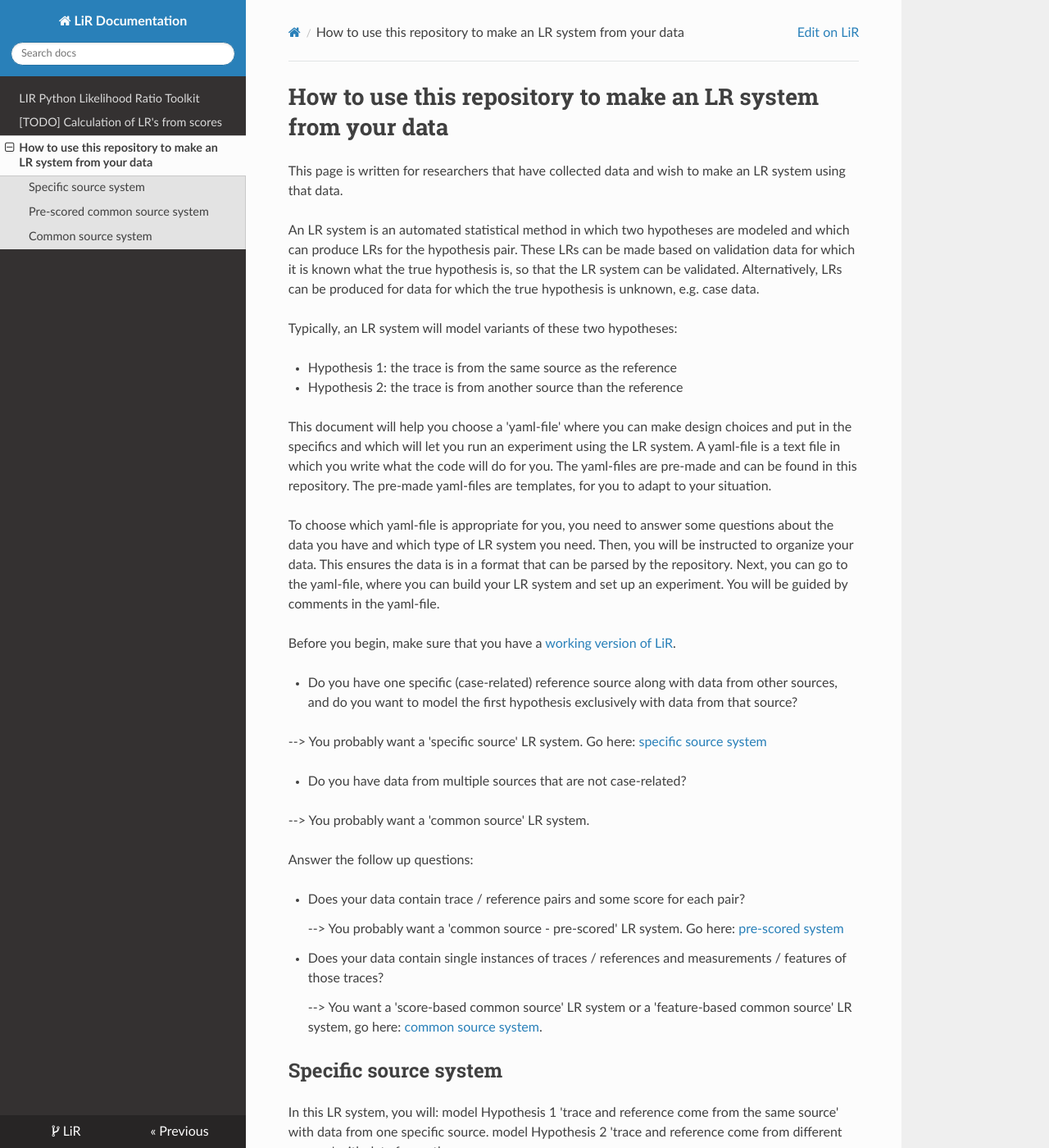
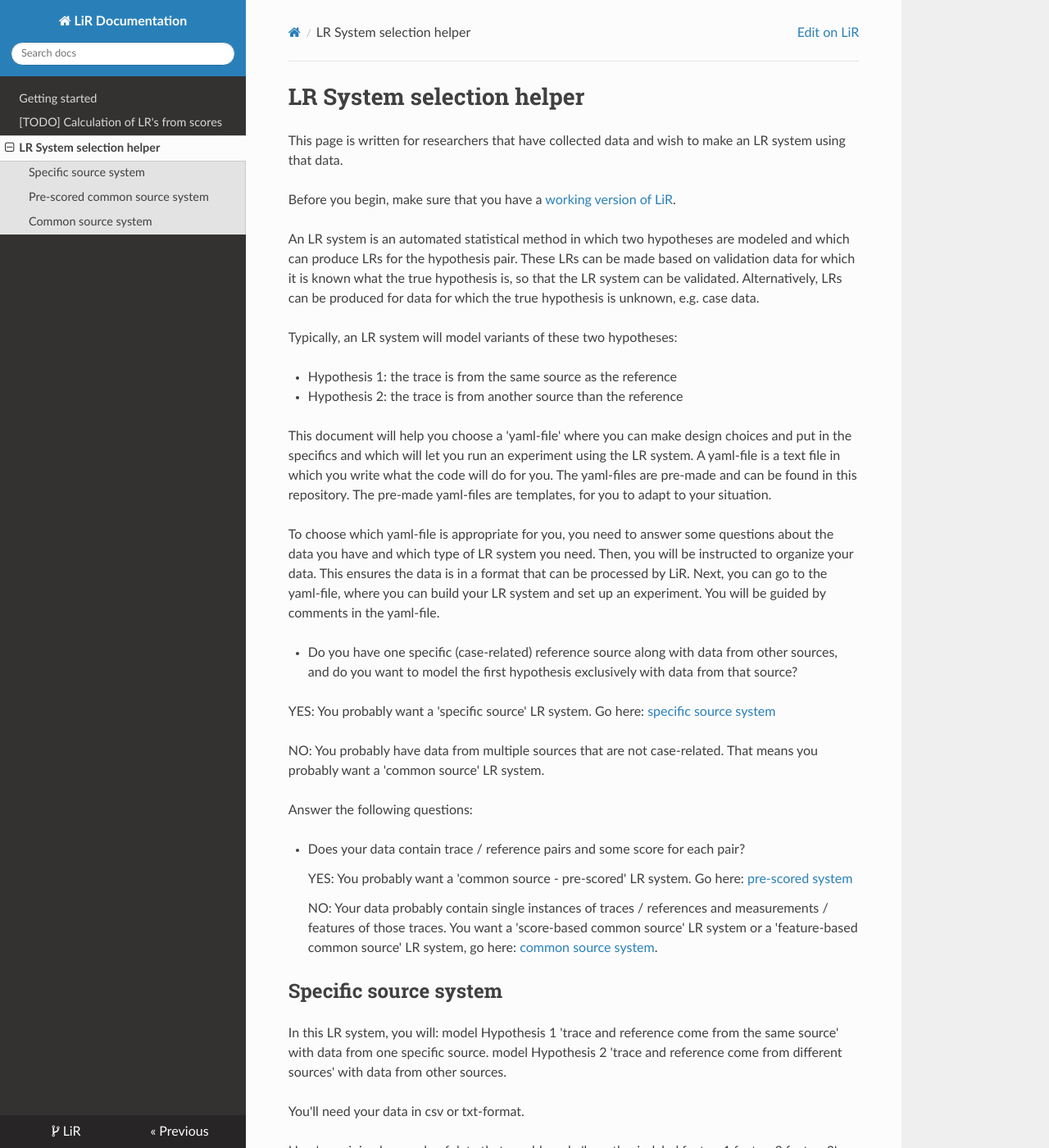
Before and after one commit to NetherlandsForensicInstitute/lir, an MkDocs documentation site: the page built from docs/lrsystem_yaml.md, in a window 1280 px wide and 1400 px high. Shown: the whole window at 82% size. Built offline with MkDocs 1.6.1, drawn with Linux system fonts in a browser that asks for light colours; nearby versions of some CDN libraries.

Commit message:
Textual improvements of index.md and lrsystem_yaml.md (#222)
Co-authored-by: david <d.van.der.vloed@nfi.nl>

```diff
--- a/docs/index.md
+++ b/docs/index.md
@@ -1,5 +1,5 @@
-LIR Python Likelihood Ratio Toolkit
-===================================
+Getting started
+===============
 
 Toolkit for developing, optimising and evaluating Likelihood Ratio (LR) systems. This allows benchmarking of LR systems
 on different datasets, investigating impact of different sampling schemes or techniques, and doing case-based validation
--- a/docs/lrsystem_yaml.md
+++ b/docs/lrsystem_yaml.md
@@ -1,6 +1,9 @@
-# How to use this repository to make an LR system from your data
+LR System selection helper
+==============================================================
 
 This page is written for researchers that have collected data and wish to make an LR system using that data.
+
+Before you begin, make sure that you have a [working version of LiR](index.html).
 
 An LR system is an automated statistical method in which two hypotheses are modeled and which can produce LRs for the hypothesis pair.
 These LRs can be made based on validation data for which it is known what the true hypothesis is, so that the LR system can be validated.
@@ -16,28 +19,24 @@ A yaml-file is a text file in which you write what the code will do for you. The
 The pre-made yaml-files are templates, for you to adapt to your situation.
 
 To choose which yaml-file is appropriate for you, you need to answer some questions about the data you have and which type of LR system you need.
-Then, you will be instructed to organize your data. This ensures the data is in a format that can be parsed by the repository.
+Then, you will be instructed to organize your data. This ensures the data is in a format that can be processed by LiR.
 Next, you can go to the yaml-file, where you can build your LR system and set up an experiment. You will be guided by comments in the yaml-file.
-
-Before you begin, make sure that you have a [working version of LiR](index.html).
 
 - Do you have one specific (case-related) reference source along with data from other sources, and do you want to model the first hypothesis exclusively with data from that source?
 
-  --> You probably want a 'specific source' LR system. Go here: [specific source system](#specific-source-system)
+  YES: You probably want a 'specific source' LR system. Go here: [specific source system](#specific-source-system)
 
-- Do you have data from multiple sources that are not case-related?
+  NO: You probably have data from multiple sources that are not case-related.
+  That means you probably want a 'common source' LR system.
 
-  --> You probably want a 'common source' LR system.
-
-  Answer the follow up questions:
+Answer the following questions:
 
   - Does your data contain trace / reference pairs and some score for each pair?
 
-    --> You probably want a 'common source - pre-scored' LR system. Go here: [pre-scored system](#pre-scored-common-source-system)
+    YES: You probably want a 'common source - pre-scored' LR system. Go here: [pre-scored system](#pre-scored-common-source-system)
 
-  - Does your data contain single instances of traces / references and measurements / features of those traces?
-
-    --> You want a 'score-based common source' LR system or a 'feature-based common source' LR system, go here: [common source system](#common-source-system).
+    NO: Your data probably contain single instances of traces / references and measurements / features of those traces. You want a 'score-based common
+    source' LR system or a 'feature-based common source' LR system, go here: [common source system](#common-source-system).
 
 
 ## Specific source system
@@ -88,8 +87,8 @@ Some other columns are optional, for more information see HERE
 It is possible to make a score-based common-source LR system or a feature-based common-source LR system.
 
 If you don't know what that distinction means, you can:
-- choose 'score-based' and you will build an LR system similar to [here] (link to practitioner's guide).
-- ask advice from your favourite forensic statistician.
+  - choose 'score-based' and you will build an LR system similar to [here] (link to practitioner's guide).
+  - ask advice from your favourite forensic statistician.
 
 If you do know what the distinction means but you are unsure what is best for your data, you can use this repository to build multiple LR systems, perform validation and compare the results.
 
```
